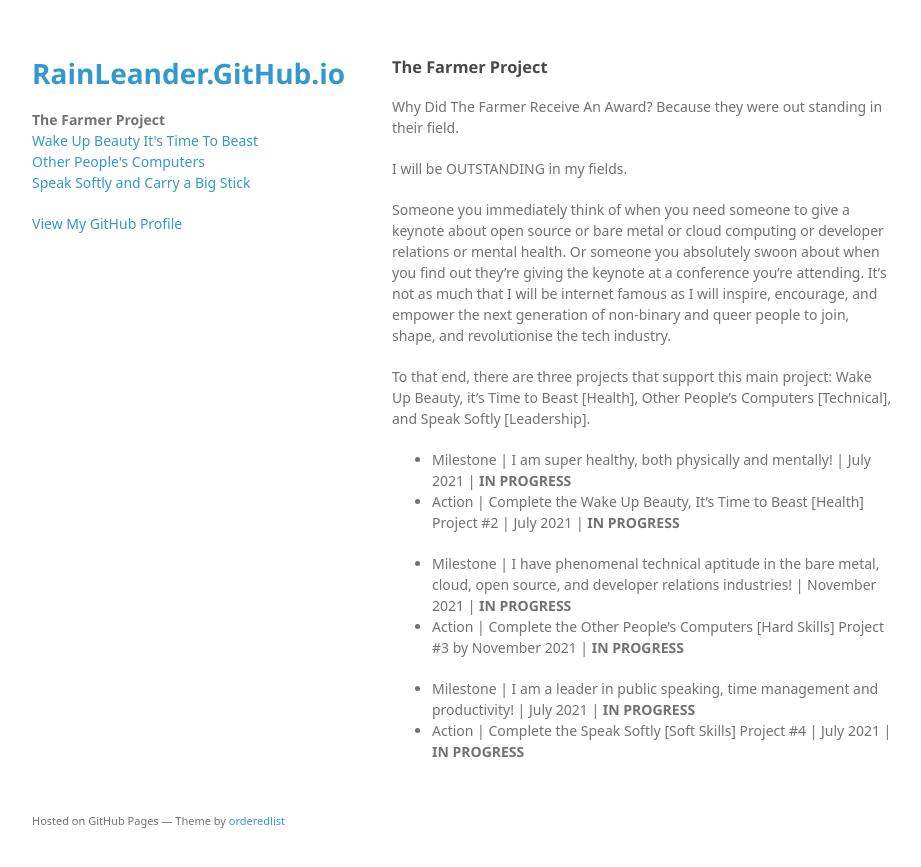
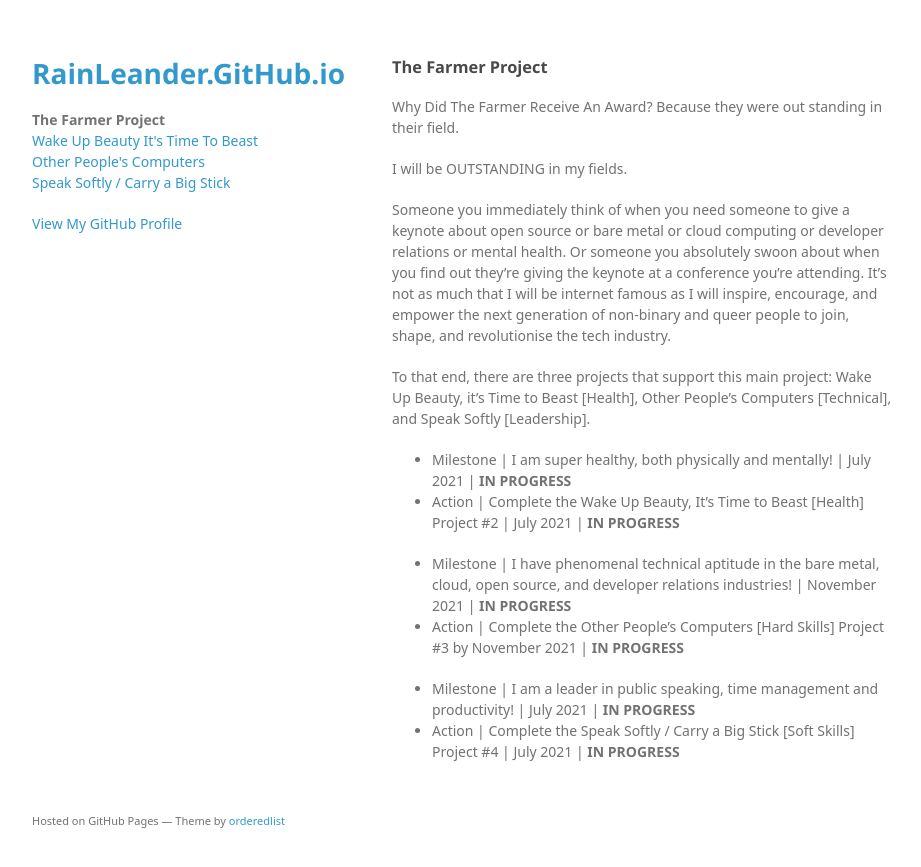
Before and after one commit to rainleander/rainleander.github.io, a Jekyll site: the page the-farmer-project.html, which Jekyll copies as it is, in a window 1280 px wide. Shown: the top 867 px of the page, without its empty margins (178-1099 px from the left). Built offline with Jekyll 4.4.1, drawn with Linux system fonts in a browser that asks for light colours; some web fonts are replaced.

Commit message:
Update the-farmer-project.html

```diff
--- a/the-farmer-project.html
+++ b/the-farmer-project.html
@@ -19,7 +19,7 @@
         <p><b>The Farmer Project</b><br>
           <a href="wake-up-beauty.html">Wake Up Beauty It's Time To Beast</a><br>
           <a href="other-peoples-computers.html">Other People's Computers</a><br>
-          <a href="speak-softly.html">Speak Softly and Carry a Big Stick</a></p>
+          <a href="speak-softly.html">Speak Softly / Carry a Big Stick</a></p>
 
         <p class="view"><a href="https://github.com/rainleander">View My GitHub Profile</a></p>
 
@@ -38,7 +38,7 @@
           <li>Action | Complete the Other People’s Computers [Hard Skills] Project #3 by November 2021 | <b>IN PROGRESS</b></li></ul>
 
         <ul><li>Milestone | I am a leader in public speaking, time management and productivity! | July 2021 | <b>IN PROGRESS</b></li>
-          <li>Action | Complete the Speak Softly [Soft Skills] Project #4 | July 2021 | <b>IN PROGRESS</b></li></ul></p>
+          <li>Action | Complete the Speak Softly / Carry a Big Stick [Soft Skills] Project #4 | July 2021 | <b>IN PROGRESS</b></li></ul></p>
       </section>
       <footer>
         <p><small>Hosted on GitHub Pages &mdash; Theme by <a href="https://github.com/orderedlist">orderedlist</a></small></p>
```
